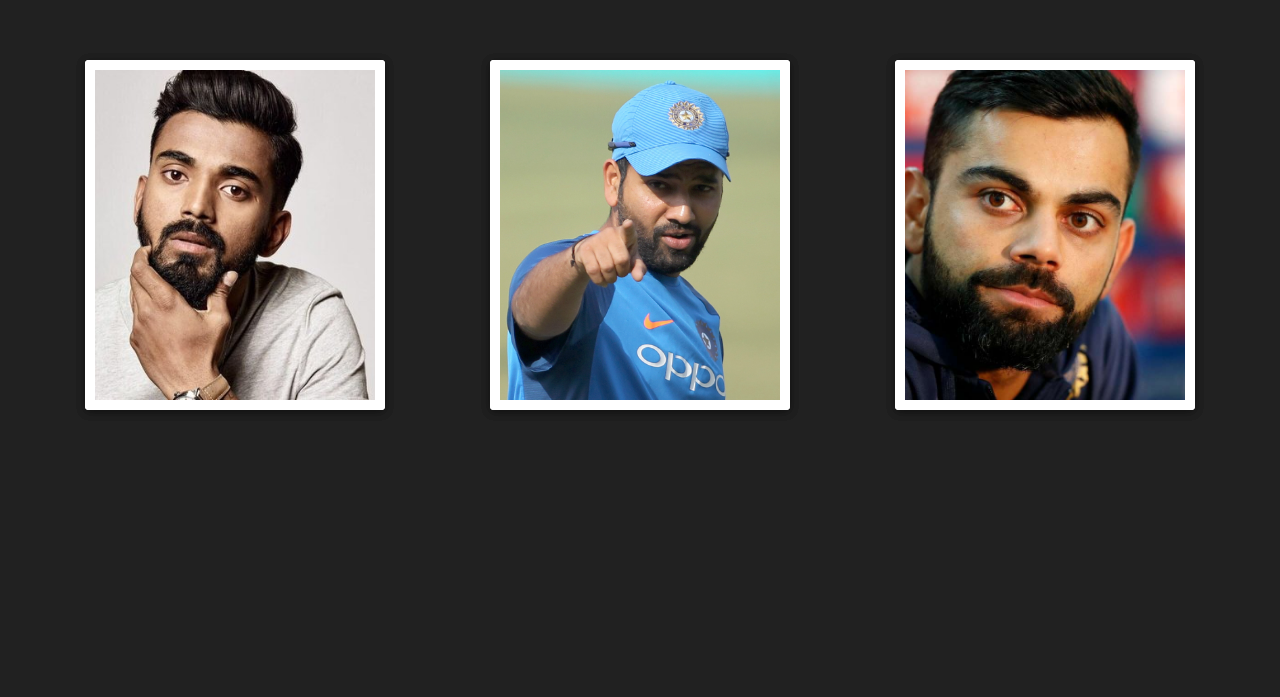
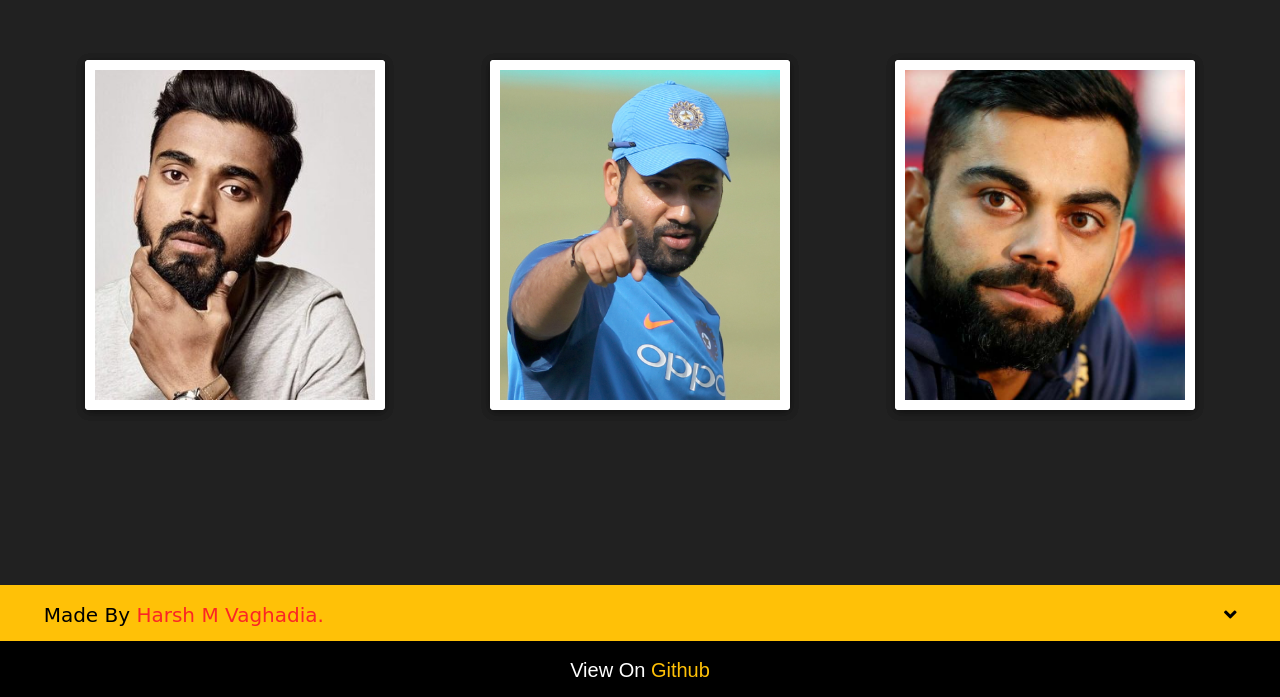
Before and after one commit to harshmv14/box-img, a plain HTML site: page index.html in a window 1280 px wide. Shown: the part 165-862 px from the top of the page. Before the commit the page ends 800 px from the top, so only its background shows below. Drawn offline with Linux system fonts and the light colour scheme.

Commit message:
Adding footer

```diff
--- a/index.css
+++ b/index.css
@@ -99,3 +99,45 @@ body{
     display: block;
     margin-top: -5px;
 }
+
+#footer{
+    position: absolute;
+    bottom: 0px;
+    margin:0;
+    padding:0;
+    text-align: center;
+    display: block;
+    width : 100%;
+    height:50px;
+    font-size: 20px;
+}
+
+p#name{
+    background: #ffc107;
+    font-family: 'Coiny', cursive;
+    height:20px;
+    padding: 18px;
+    margin:0;
+}
+
+p#name span {
+    color: #fb2525;
+}
+
+i {
+    margin-left : 900px;
+}
+
+p#link {
+    margin:0;
+    font-family: 'Ubuntu', sans-serif;
+    background:#000;
+    padding:18px;
+    height: 20px;
+    color: #fff;
+}
+
+p#link a {
+    text-decoration: none;
+    color: #ffc107;
+}
--- a/index.html
+++ b/index.html
@@ -4,6 +4,7 @@
     <meta charset="UTF-8">
     <meta name="viewport" content="width=device-width, initial-scale=1.0">
     <meta http-equiv="X-UA-Compatible" content="ie=edge">
+    <link rel="stylesheet" href="https://use.fontawesome.com/releases/v5.6.3/css/all.css" integrity="sha384-UHRtZLI+pbxtHCWp1t77Bi1L4ZtiqrqD80Kn4Z8NTSRyMA2Fd33n5dQ8lWUE00s/" crossorigin="anonymous">
     <link rel="stylesheet" href="index.css">
     <title>Hover</title>
 </head>
@@ -22,5 +23,9 @@
             <div class="details"><h2>Virat Kohli <br><span>1<sup>st</sup> Down </span></h2></div>
         </div>
     </div>
+    <div id="footer">
+            <p id="name">Made By <span>Harsh M Vaghadia.</span><i class="fas fa-angle-down"></i></p>
+            <p id="link">View On <a href="https://github.com/harhmv/box-img">Github</a></p>
+        </div>
 </body>
 </html>
```
